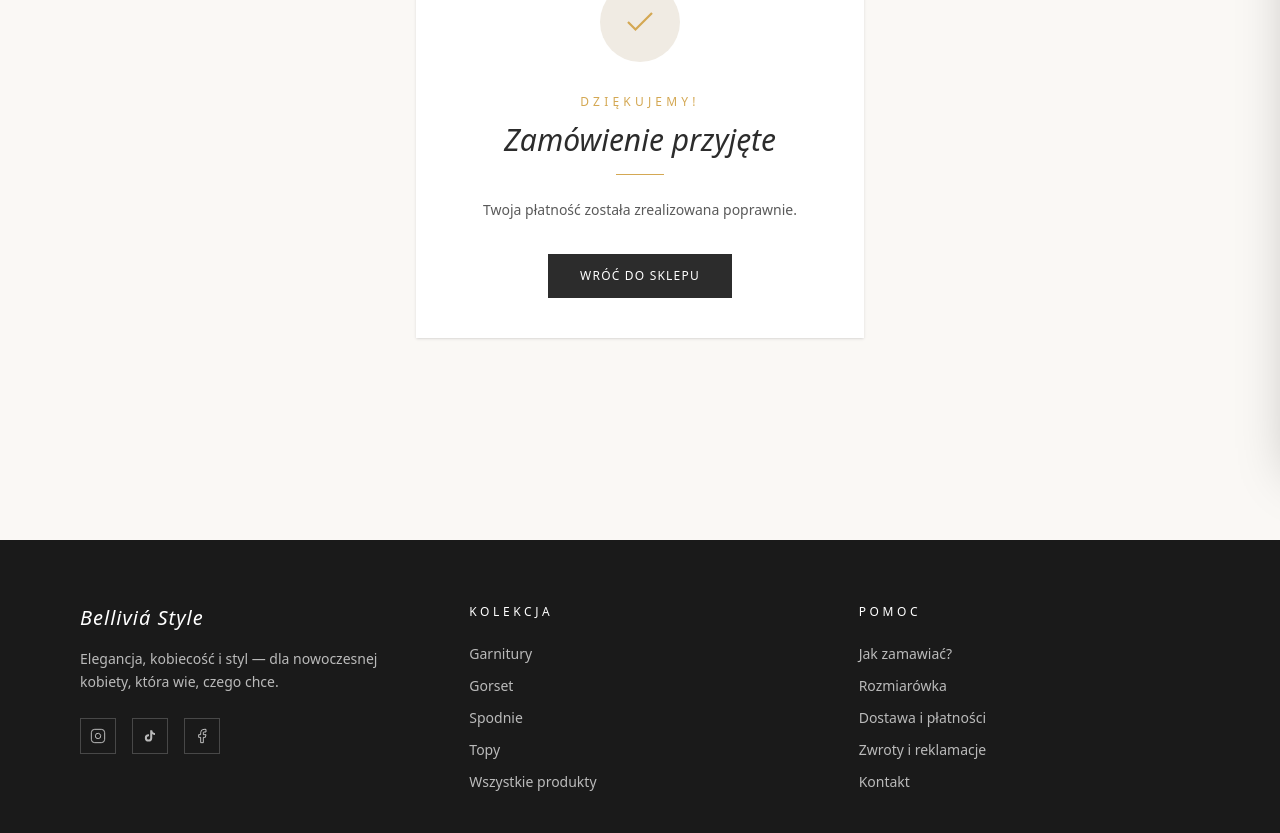
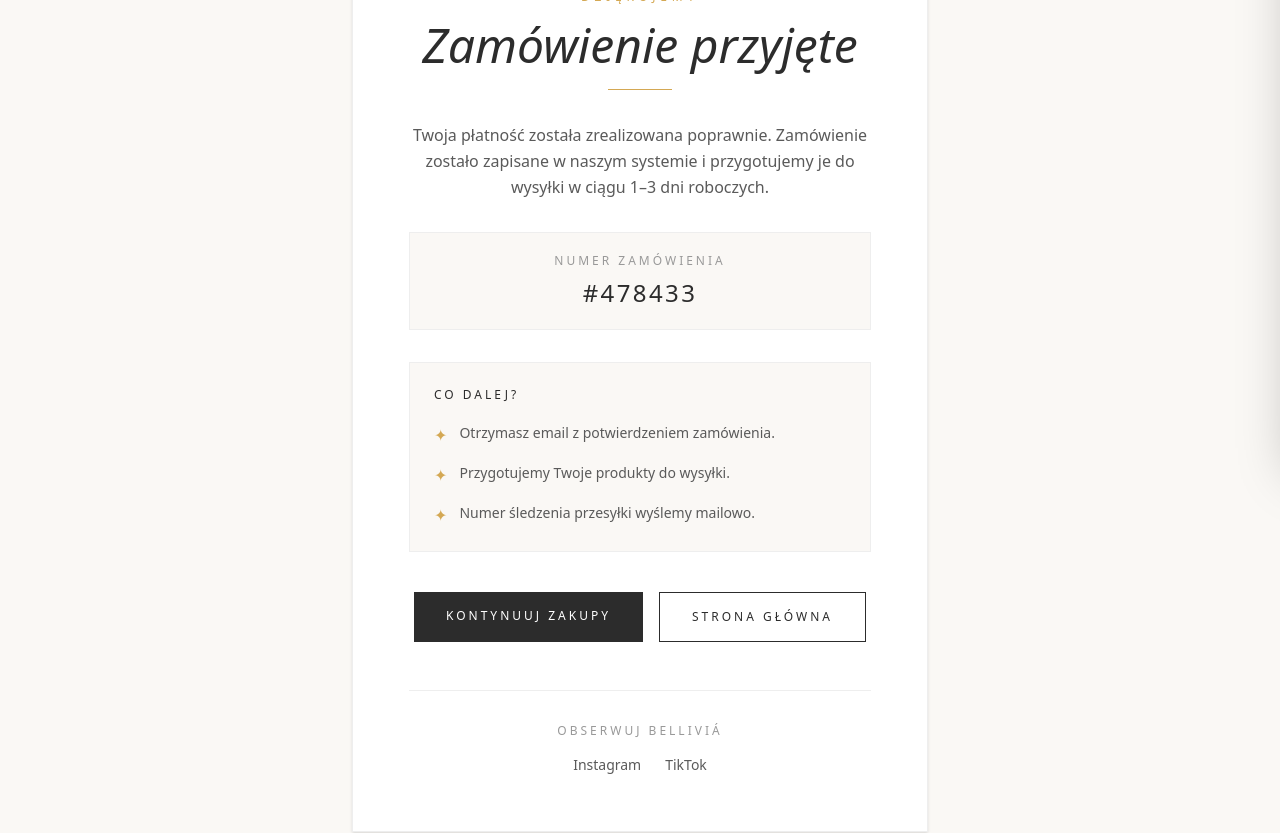
Before and after one commit to bellivia8/bellivia-shop, a Next.js app: page /checkout/success in a window 1280 px wide. Shown: the part 340-1173 px from the top of the page. Built offline with nearby package versions, Linux system fonts and the light colour scheme; a web font is replaced by a local one.

Commit message:
improved success page

```diff
--- a/app/checkout/success/page.js
+++ b/app/checkout/success/page.js
@@ -1,12 +1,15 @@
 export default function SuccessPage() {
+  const orderNumber = Math.floor(100000 + Math.random() * 900000);
+
   return (
-    <main className="min-h-screen bg-[#faf8f5] flex items-center justify-center px-6">
-      <div className="max-w-md w-full text-center bg-white p-10 shadow-sm">
+    <main className="min-h-screen bg-[#faf8f5] flex items-center justify-center px-6 py-16">
+      <div className="max-w-xl w-full bg-white border border-[#eee] shadow-sm p-10 md:p-14 text-center">
 
-        <div className="w-20 h-20 rounded-full bg-[#f0ebe3] flex items-center justify-center mx-auto mb-8">
+        {/* IKONA */}
+        <div className="w-24 h-24 rounded-full bg-[#f3eee6] flex items-center justify-center mx-auto mb-8">
           <svg
-            width="36"
-            height="36"
+            width="42"
+            height="42"
             viewBox="0 0 24 24"
             fill="none"
             stroke="#d4a853"
@@ -16,26 +19,110 @@ export default function SuccessPage() {
           </svg>
         </div>
 
-        <p className="text-[#d4a853] tracking-[0.35em] uppercase text-xs mb-3">
-          Dziękujemy!
+        {/* TEKST */}
+        <p className="text-[#d4a853] tracking-[0.4em] uppercase text-xs mb-4">
+          Dziękujemy
         </p>
 
-        <h1 className="text-3xl font-light text-[#2c2c2c] italic mb-4">
+        <h1 className="text-4xl md:text-5xl italic font-light text-[#2c2c2c] mb-5">
           Zamówienie przyjęte
         </h1>
 
-        <div className="w-12 h-px bg-[#d4a853] mx-auto mb-6" />
+        <div className="w-16 h-px bg-[#d4a853] mx-auto mb-8" />
 
-        <p className="text-[#5a5a5a] font-light text-sm leading-relaxed mb-8">
+        <p className="text-[#5a5a5a] font-light leading-relaxed mb-8">
           Twoja płatność została zrealizowana poprawnie.
+          Zamówienie zostało zapisane w naszym systemie i przygotujemy je do wysyłki w ciągu 1–3 dni roboczych.
         </p>
 
-        <a
-          href="/products"
-          className="inline-block bg-[#2c2c2c] hover:bg-[#d4a853] text-white px-8 py-3.5 text-xs tracking-widest uppercase transition-colors duration-300"
-        >
-          Wróć do sklepu
-        </a>
+        {/* NUMER */}
+        <div className="bg-[#faf8f5] border border-[#eee] py-5 px-6 mb-8">
+          <p className="text-xs tracking-[0.25em] uppercase text-[#999] mb-2">
+            Numer zamówienia
+          </p>
+
+          <p className="text-2xl tracking-widest text-[#2c2c2c]">
+            #{orderNumber}
+          </p>
+        </div>
+
+        {/* CO DALEJ */}
+        <div className="text-left bg-[#faf8f5] border border-[#eee] p-6 mb-10">
+          <h3 className="uppercase tracking-[0.25em] text-xs text-[#2c2c2c] mb-5">
+            Co dalej?
+          </h3>
+
+          <div className="space-y-4">
+
+            <div className="flex items-start gap-3">
+              <span className="text-[#d4a853]">✦</span>
+              <p className="text-sm text-[#5a5a5a] font-light">
+                Otrzymasz email z potwierdzeniem zamówienia.
+              </p>
+            </div>
+
+            <div className="flex items-start gap-3">
+              <span className="text-[#d4a853]">✦</span>
+              <p className="text-sm text-[#5a5a5a] font-light">
+                Przygotujemy Twoje produkty do wysyłki.
+              </p>
+            </div>
+
+            <div className="flex items-start gap-3">
+              <span className="text-[#d4a853]">✦</span>
+              <p className="text-sm text-[#5a5a5a] font-light">
+                Numer śledzenia przesyłki wyślemy mailowo.
+              </p>
+            </div>
+
+          </div>
+        </div>
+
+        {/* BUTTONY */}
+        <div className="flex flex-col sm:flex-row gap-4 justify-center">
+
+          <a
+            href="/products"
+            className="inline-block bg-[#2c2c2c] hover:bg-[#d4a853] text-white px-8 py-4 text-xs tracking-[0.25em] uppercase transition-colors duration-300"
+          >
+            Kontynuuj zakupy
+          </a>
+
+          <a
+            href="/"
+            className="inline-block border border-[#2c2c2c] hover:bg-[#2c2c2c] hover:text-white text-[#2c2c2c] px-8 py-4 text-xs tracking-[0.25em] uppercase transition-colors duration-300"
+          >
+            Strona główna
+          </a>
+
+        </div>
+
+        {/* SOCIAL */}
+        <div className="mt-12 pt-8 border-t border-[#eee]">
+          <p className="text-xs tracking-[0.25em] uppercase text-[#999] mb-4">
+            Obserwuj Belliviá
+          </p>
+
+          <div className="flex justify-center gap-6 text-sm">
+
+            <a
+              href="https://www.instagram.com/bellivia.style"
+              target="_blank"
+              className="text-[#5a5a5a] hover:text-[#d4a853] transition-colors"
+            >
+              Instagram
+            </a>
+
+            <a
+              href="https://www.tiktok.com/@bellivia.style"
+              target="_blank"
+              className="text-[#5a5a5a] hover:text-[#d4a853] transition-colors"
+            >
+              TikTok
+            </a>
+
+          </div>
+        </div>
       </div>
     </main>
   );
```
